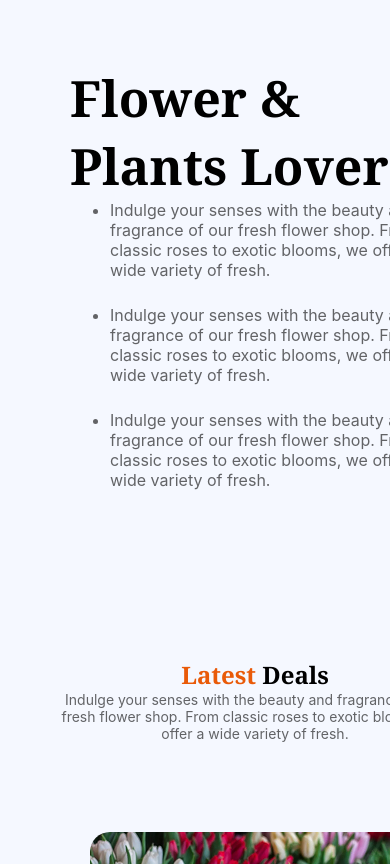
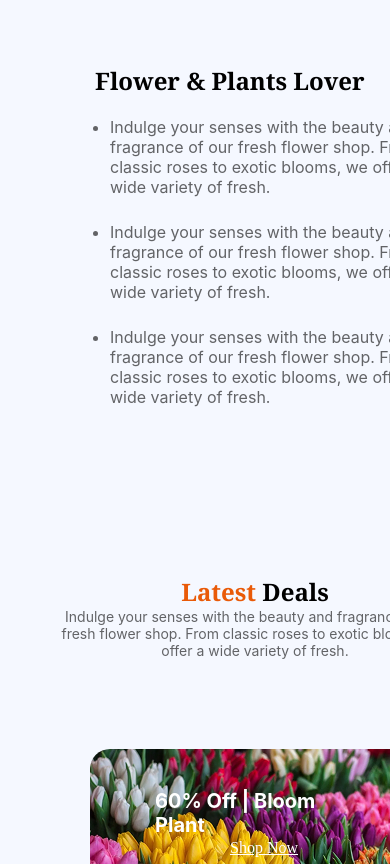
Before and after one commit to MasumRezaMunna/A-02, a plain HTML site: page index.html in a window 390 px wide. Shown: the part 3355-4219 px from the top of the page. Drawn offline with Linux system fonts and the light colour scheme.

Commit message:
updated plant lover section

```diff
--- a/style.css
+++ b/style.css
@@ -464,6 +464,12 @@ footer .social-icon img {
     margin-left: 100px;
   }
 
+  .text-content h1{
+    font-size: 24px;
+    margin-left: 25px;
+    margin-bottom: 20px;
+  }
+
   /* plant lover section end */
 
   /* latest deals section start */
```
